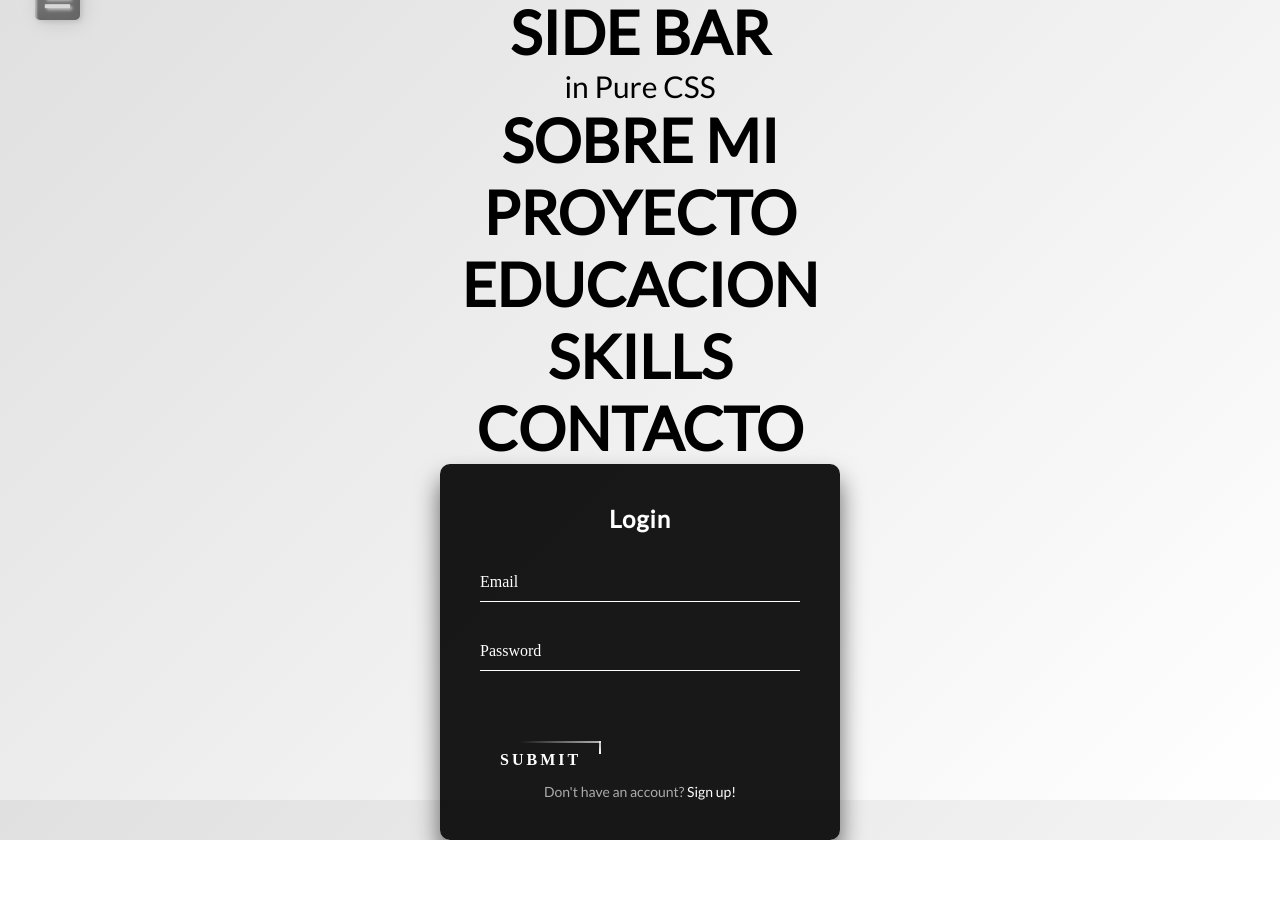
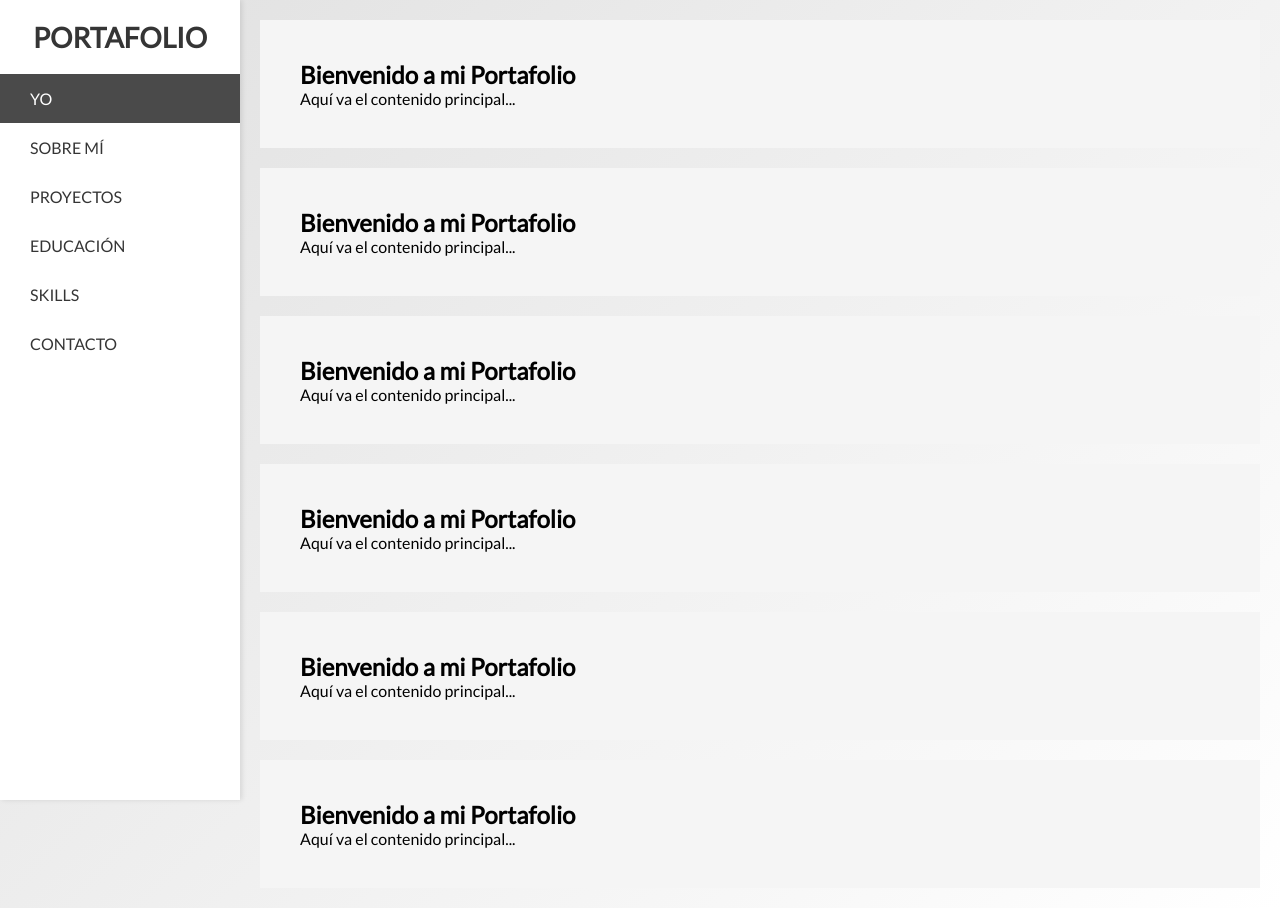
Before and after one commit to bengamer2005/portafolio-BLGC, a plain HTML site: page index.html in a window 1280 px wide. Before the commit the page ends 840 px from the top, so only its background shows below. Drawn offline with Linux system fonts and the light colour scheme.

Commit message:
Se hacen los hacen los apartados en el html

```diff
--- a/index.html
+++ b/index.html
@@ -4,88 +4,71 @@
     <meta charset="UTF-8">
     <meta name="viewport" content="width=device-width, initial-scale=1.0">
     <link href="https://fonts.googleapis.com/css2?family=Lato&display=swap" rel="stylesheet">
+    <title>Sidebar Fija</title>
     <link rel="stylesheet" href="style.css">
-    <link href="https://use.fontawesome.com/releases/v5.6.1/css/all.css" rel="stylesheet">
-    <title>PORTAFOLIO</title>
 </head>
 
 <body>
-    <input type="checkbox" id="check">
-    <label for="check">
-      <i class="fas fa-bars" id="btn"></i>
-      <i class="fas fa-times" id="cancel"></i>
-    </label>
+
     <div class="sidebar">
-      <header>PORTAFOLIO</header>
-      <a href="#" class="active">
-        <span>yo</span>
-      </a>
-      <a href="#">
-        <span>sobre mi</span>
-      </a>
-      <a href="#">
-        <span>proyectos</span>
-      </a>
-      <a href="#">
-        <span>educacion</span>
-      </a>
-      <a href="#">
-        <span>skills</span>
-      </a>
-      <a href="#">
-        <span>contacto</span>
-      </a>
+        <header>PORTAFOLIO</header>
+        <a href="#yo" class="active">Yo</a>
+        <a href="#sobre-mi">Sobre mí</a>
+        <a href="#proyectos">Proyectos</a>
+        <a href="#educacion">Educación</a>
+        <a href="#skills">Skills</a>
+        <a href="#contacto">Contacto</a>
     </div>
-</body>
 
-<div class="yo">
-  <p> Responsive </p>
-  <h2>SIDE BAR</h2>
-  <p>in Pure CSS</p>
-</div>
+    <main class="main-content">
 
-<div class="sobre-mi">
-  <h2>SOBRE MI</h2>
-</div>
+      <!-- apartado para yo -->
+      <section id="yo" class="content">
+        <h1>Bienvenido a mi Portafolio</h1>
+        <p>Aquí va el contenido principal...</p>
+      </section>
 
-<div class="proyectos">
-  <h2>PROYECTO</h2>
-</div>
+      <div class="space"></div>
 
-<div class="educacion">
-  <h2>EDUCACION</h2>
-</div>
+      <!-- apartado para sobre mi -->
+      <section id="sobre-mi" class="content">
+        <h1>Bienvenido a mi Portafolio</h1>
+        <p>Aquí va el contenido principal...</p>
+      </section>
 
-<div class="skills">
-  <h2>SKILLS</h2>
-</div>
+      <div class="space"></div>
 
-<div class="contacto">
-  <h2>CONTACTO</h2>
+       <!-- apartado para mis proyectos -->
+      <section id="proyectos" class="content">
+        <h1>Bienvenido a mi Portafolio</h1>
+        <p>Aquí va el contenido principal...</p>
+      </section>
 
-  <div class="login-box">
-    <p>Login</p>
-    <form>
-      <div class="user-box">
-        <input required="" name="" type="text">
-        <label>Email</label>
-      </div>
-      <div class="user-box">
-        <input required="" name="" type="password">
-        <label>Password</label>
-      </div>
-      <a href="#">
-        <span></span>
-        <span></span>
-        <span></span>
-        <span></span>
-        Submit
-      </a>
-    </form>
-    <p>Don't have an account? <a href="" class="a2">Sign up!</a></p>
-  </div>
+      <div class="space"></div>
 
-</div>
+       <!-- apartado para hablar sobre mi educacion -->
+      <section id="educacion" class="content">
+        <h1>Bienvenido a mi Portafolio</h1>
+        <p>Aquí va el contenido principal...</p>
+      </section>
+
+      <div class="space"></div>
+
+       <!-- apartado para hablar de mis skills -->
+      <section id="skills" class="content">
+        <h1>Bienvenido a mi Portafolio</h1>
+        <p>Aquí va el contenido principal...</p>
+      </section>
+
+      <div class="space"></div>
+
+      <!-- apartado para el contacto -->
+      <section id="contacto" class="content">
+        <h1>Bienvenido a mi Portafolio</h1>
+        <p>Aquí va el contenido principal...</p>
+      </section>
+
+    </main>
 
 </body>
 
--- a/style.css
+++ b/style.css
@@ -1,344 +1,72 @@
-*{
+* {
     margin: 0;
     padding: 0;
+    box-sizing: border-box;
     text-decoration: none;
 }
-:root {
-    --accent-color: #fff;
-    --gradient-color: #FBFBFB;
-}
-body{
+
+body {
     display: flex;
-    flex-direction: column;
-    justify-content: center;
-    align-items: center;
-        width: 100vw;
-    height: 100vh;
     background-image: linear-gradient(-45deg, #ffffff 0%, #e0e0e0 100%);
+    font-family: 'Lato', sans-serif;
 }
 
-.sidebar{
+.sidebar {
     position: fixed;
     width: 240px;
-    left: -240px;
-    height: 100%;
+    height: 100vh;
     background-color: #fff;
-    transition: all .5s ease;
+    box-shadow: 2px 0 5px rgba(0, 0, 0, 0.1);
+    padding-top: 20px;
 }
-.sidebar header{
+
+.sidebar header {
     font-size: 28px;
     color: #353535;
-    line-height: 70px;
     text-align: center;
-    background-color: #fff;
-    user-select: none;
-    font-family: 'Lato', sans-serif;
-}
-.sidebar a{
-    display: block;
-    height: 65px;
-    width: 100%;
-    color: #353535;
-    line-height: 65px;
-    padding-left: 30px;
-    box-sizing: border-box;
-    border-left: 5px solid transparent;
-    font-family: 'Lato', sans-serif;
-    transition: all .5s ease;
-}
-a.active,a:hover{
-    border-left: 5px solid var(--accent-color);
-    color: #fff;
-    background: linear-gradient(to left, var(--accent-color), var(--gradient-color));
-}
-.sidebar a i{
-    font-size: 23px;
-    margin-right: 16px;
-}
-.sidebar a span{
-    letter-spacing: 1px;
-    text-transform: uppercase;
-}
-#check{
-    display: none;
-}
-label #btn,label #cancel{
-    position: absolute;
-    left: 5px;
-    cursor: pointer;
-    color: #d8d8d8;
-    border-radius: 5px;
-    margin: 15px 30px;
-    font-size: 29px;
-    background-color: #727272;
-    box-shadow:inset 2px 2px 2px 0px rgba(255,255,255,.5),
-        inset -7px -7px 10px 0px rgba(0,0,0,.1),
-        3.5px 3.5px 20px 0px rgba(0,0,0,.1),
-        2px 2px 5px 0px rgba(0,0,0,.1);
-    height: 45px;
-    width: 45px;
-    text-align: center;
-    text-shadow: 2px 2px 3px rgba(255,255,255,0.5);
-    line-height: 45px;
-    transition: all .5s ease;
-}
-label #cancel{
-    opacity: 0;
-    visibility: hidden;
-}
-#check:checked ~ .sidebar{
-    left: 0;
-}
-#check:checked ~ label #btn{
-    margin-left: 245px;
-    opacity: 0;
-    visibility: hidden;
-}
-#check:checked ~ label #cancel{
-    margin-left: 245px;
-    opacity: 1;
-    visibility: visible;
-}
-@media(max-width : 860px){
-.sidebar{
-        height: auto;
-        width: 70px;
-        left: 0;
-        margin: 100px 0;
-}
-header,#btn,#cancel{
-        display: none;
-}
-span{
-        position: absolute;
-        margin-left: 23px;
-        opacity: 0;
-        visibility: hidden;
-}
-.sidebar a{
-    height: 60px;
-}
-.sidebar a i{
-    margin-left: -10px;
-}
-a:hover {
-    width: 200px;
-    background: inherit;
-}
-.sidebar a:hover span{
-    opacity: 1;
-    visibility: visible;
-}
+    font-weight: bold;
+    margin-bottom: 20px;
 }
 
-.sidebar > a.active,.sidebar > a:hover:nth-child(even) {
-    --accent-color: #4a4a4a;
-    --gradient-color: #c4c4c4;
-}
-.sidebar a.active,.sidebar > a:hover:nth-child(odd) {
-    --accent-color: #4a4a4a;
-    --gradient-color: #c4c4c4;
+.sidebar a {
+    display: block;
+    padding: 15px 30px;
+    color: #353535;
+    text-transform: uppercase;
+    transition: 0.3s;
 }
 
-
-.frame {
-    width: 50%;
-    height: 30%;
-    margin: auto;
-    text-align: center;
+.sidebar a:hover, .sidebar a.active {
+    background-color: #4a4a4a;
+    color: white;
 }
 
-h2 {
-    position: relative;
-    text-align: center;
-    color: #353535;
-    font-size: 60px;
-    font-family: 'Lato', sans-serif;
-    margin: 0;
-    color: #000000;
+.main-content {
+    margin-left: 240px;
+    padding: 20px;
+    width: calc(100% - 240px);
 }
 
-p {
-    font-family: 'Lato', sans-serif;
-    font-weight: 300;
-    text-align: center;
-    font-size: 30px;
-    color: #000000;
-    margin: 0;
-}
-
-/* CONTACTO */
-.login-box {
-    width: 400px;
-    padding: 40px;
-    background: rgba(0,0,0,.9);
-    box-sizing: border-box;
-    box-shadow: 0 15px 25px rgba(0,0,0,.6);
-    border-radius: 10px;
-}
-
-.login-box p:first-child {
-    margin: 0 0 30px;
-    padding: 0;
-    color: #fff;
-    text-align: center;
-    font-size: 1.5rem;
-    font-weight: bold;
-    letter-spacing: 1px;
-}
-
-.login-box .user-box {
+.wave-container {
+    width: 100%;
+    height: 150px;
+    overflow: hidden;
     position: relative;
 }
 
-.login-box .user-box input {
-    width: 100%;
-    padding: 10px 0;
-    font-size: 16px;
-    color: #fff;
-    margin-bottom: 30px;
-    border: none;
-    border-bottom: 1px solid #fff;
-    outline: none;
-    background: transparent;
-}
-
-.login-box .user-box label {
+.wave-container svg {
     position: absolute;
     top: 0;
     left: 0;
-    padding: 10px 0;
-    font-size: 16px;
-    color: #fff;
-    pointer-events: none;
-    transition: .5s;
+    height: 100%;
+    width: 100%;
 }
 
-.login-box .user-box input:focus ~ label,
-.login-box .user-box input:valid ~ label {
-    top: -20px;
-    left: 0;
-    color: #fff;
-    font-size: 12px;
+.content {
+    padding: 40px;
+    background-color: #f5f5f5;
 }
 
-.login-box form a {
-    position: relative;
-    display: inline-block;
-    padding: 10px 20px;
-    font-weight: bold;
-    color: #fff;
-    font-size: 16px;
-    text-decoration: none;
-    text-transform: uppercase;
-    overflow: hidden;
-    transition: .5s;
-    margin-top: 40px;
-    letter-spacing: 3px
+.space {
+    padding: 10px;
 }
-
-.login-box a:hover {
-    background: #fff;
-    color: #272727;
-    border-radius: 5px;
-}
-
-.login-box a span {
-    position: absolute;
-    display: block;
-}
-
-.login-box a span:nth-child(1) {
-    top: 0;
-    left: -100%;
-    width: 100%;
-    height: 2px;
-    background: linear-gradient(90deg, transparent, #fff);
-    animation: btn-anim1 1.5s linear infinite;
-}
-
-@keyframes btn-anim1 {
-    0% {
-        left: -100%;
-    }
-
-    50%,100% {
-        left: 100%;
-    }
-}
-
-.login-box a span:nth-child(2) {
-    top: -100%;
-    right: 0;
-    width: 2px;
-    height: 100%;
-    background: linear-gradient(180deg, transparent, #fff);
-    animation: btn-anim2 1.5s linear infinite;
-    animation-delay: .375s
-}
-
-@keyframes btn-anim2 {
-    0% {
-        top: -100%;
-    }
-
-    50%,100% {
-        top: 100%;
-    }
-}
-
-.login-box a span:nth-child(3) {
-    bottom: 0;
-    right: -100%;
-    width: 100%;
-    height: 2px;
-    background: linear-gradient(270deg, transparent, #fff);
-    animation: btn-anim3 1.5s linear infinite;
-    animation-delay: .75s
-}
-
-@keyframes btn-anim3 {
-    0% {
-        right: -100%;
-    }
-
-    50%,100% {
-        right: 100%;
-    }
-}
-
-.login-box a span:nth-child(4) {
-    bottom: -100%;
-    left: 0;
-    width: 2px;
-    height: 100%;
-    background: linear-gradient(360deg, transparent, #fff);
-    animation: btn-anim4 1.5s linear infinite;
-    animation-delay: 1.125s
-}
-
-@keyframes btn-anim4 {
-    0% {
-        bottom: -100%;
-    }
-
-    50%,100% {
-        bottom: 100%;
-    }
-}
-
-.login-box p:last-child {
-    color: #aaa;
-    font-size: 14px;
-}
-
-.login-box a.a2 {
-    color: #fff;
-    text-decoration: none;
-}
-
-.login-box a.a2:hover {
-    background: transparent;
-    color: #aaa;
-    border-radius: 5px;
-}
```
